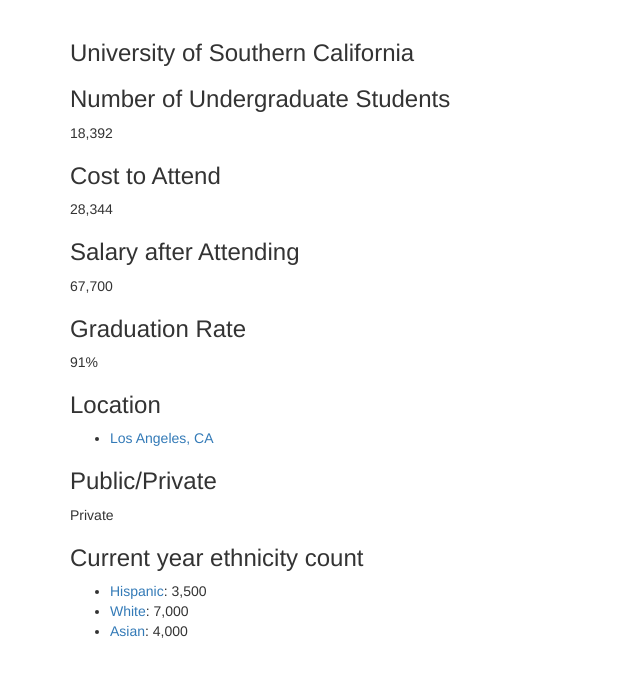
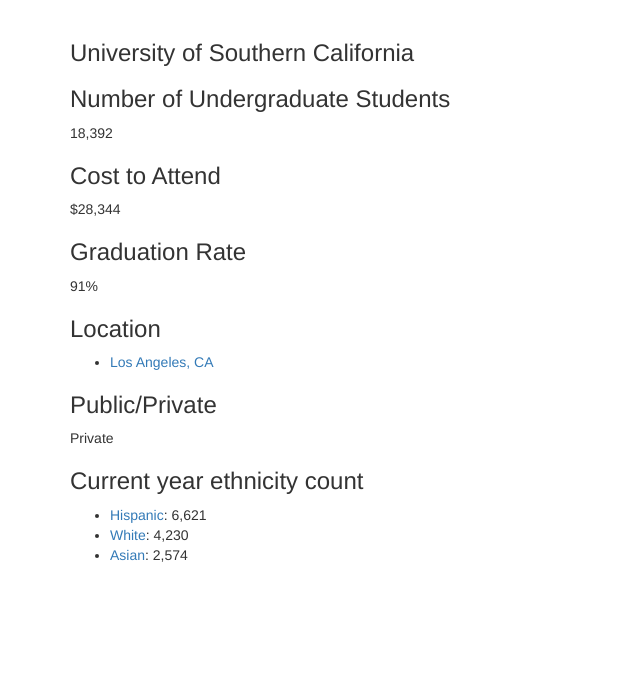
Before and after one commit to cs373gc-fall-2016/SouthernWholesomeEducation, a Flask app: template project/templates/USC.html in a window 1280 px wide. Shown: the part 51-728 px from the top of the page, without its empty margins (0-640 px from the left). Run offline with Flask 2, Linux system fonts and the light colour scheme; the template is opened without the code that fills it, so the values that code supplies are empty; some libraries are stand-ins or nearby versions.

Commit message:
Update USC.html

```diff
--- a/project/templates/USC.html
+++ b/project/templates/USC.html
@@ -12,12 +12,7 @@
 
       <div>
         <h3>Cost to Attend</h3>
-        <p>28,344</p>
-      </div>
-
-      <div>
-        <h3>Salary after Attending</h3>
-        <p>67,700</p>
+        <p>$28,344</p>
       </div>
 
       <div>
@@ -28,7 +23,7 @@
       <div>
         <h3>Location</h3>
         <ul>
-          <li><a href="/LosAngeles.html">Los Angeles, CA</a></li>
+          <li><a href="/city/LosAngeles.html">Los Angeles, CA</a></li>
         </ul>
       </div>
 
@@ -40,9 +35,9 @@
       <div>
         <h3>Current year ethnicity count</h3>
         <ul>
-          <li><a href="/hispanic.html">Hispanic</a>: 3,500</li>
-          <li><a href="/white.html">White</a>: 7,000</li>
-          <li><a href="/asian.html">Asian</a>: 4,000</li>
+          <li><a href="/ethnicity/hispanic.html">Hispanic</a>: 6,621</li>
+          <li><a href="/ethnicity/white.html">White</a>: 4,230</li>
+          <li><a href="/ethnicity/asian.html">Asian</a>: 2,574</li>
         </ul>
       </div>
 
```
